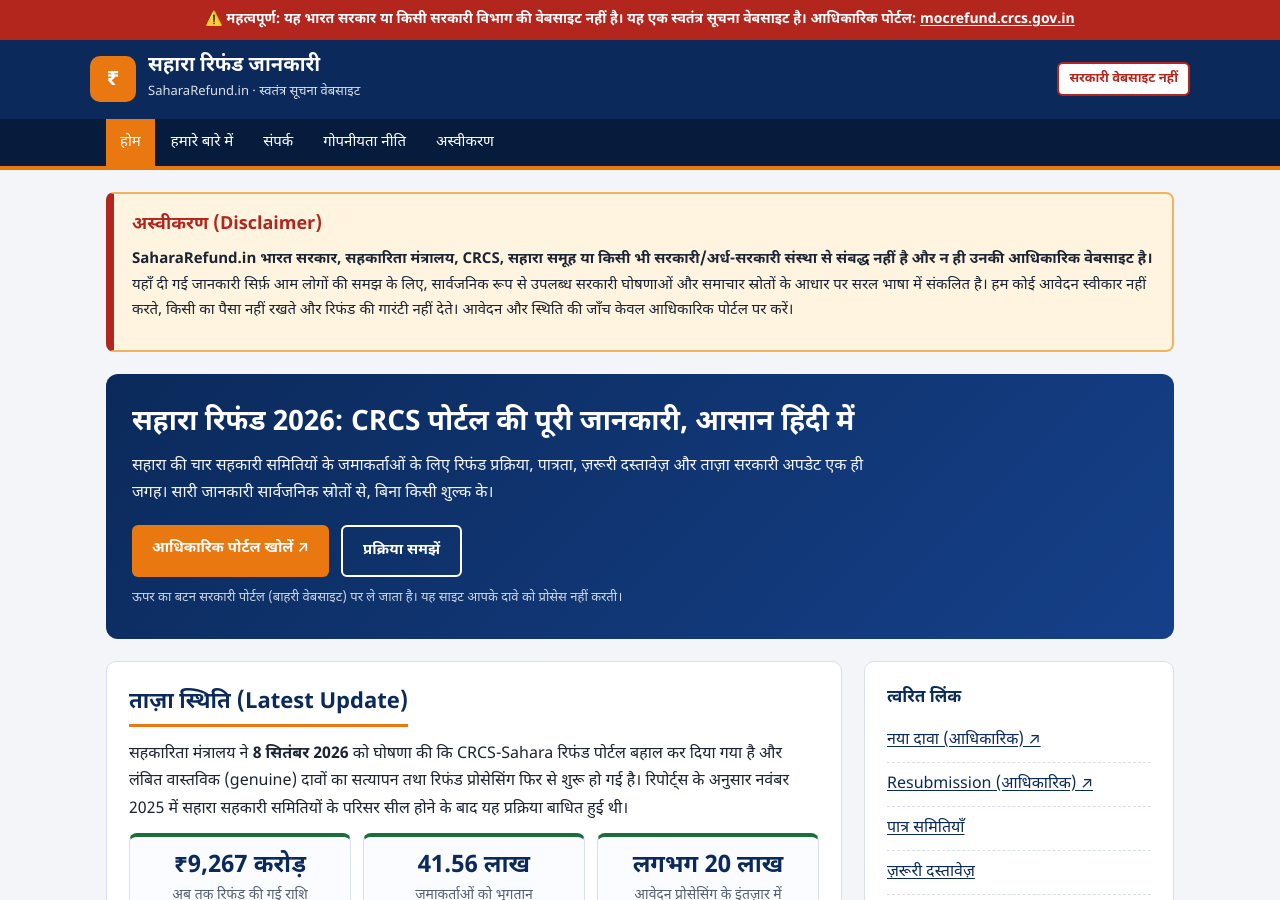
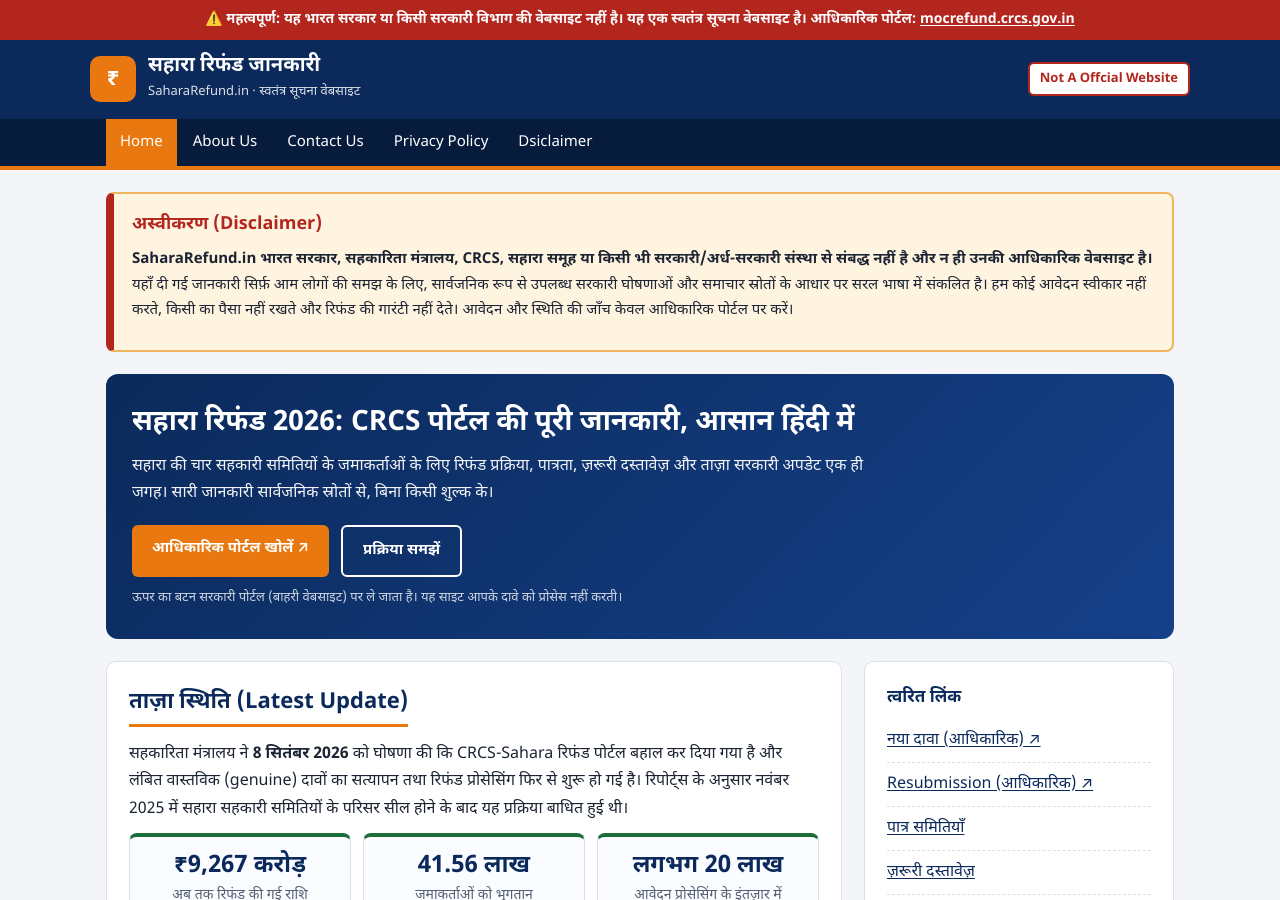
Before and after one commit to sahararefund/sahararefund, a Jekyll site: the page built from index.html, in a window 1280 px wide and 900 px high. Built offline with Jekyll 4.4.1, drawn with Linux system fonts in a browser that asks for light colours.

Commit message:
Update header.html

```diff
--- a/_includes/header.html
+++ b/_includes/header.html
@@ -11,16 +11,16 @@
         <span>SaharaRefund.in · स्वतंत्र सूचना वेबसाइट</span>
       </span>
     </a>
-    <span class="badge-unofficial">सरकारी वेबसाइट नहीं</span>
+    <span class="badge-unofficial">Not A Offcial Website</span>
   </div>
   <nav class="main" aria-label="मुख्य मेनू">
     <div class="wrap">
       <ul>
-        <li><a href="/"{% if page.url == '/' or page.url == '/index.html' %} class="active"{% endif %}>होम</a></li>
-        <li><a href="/about-us.html"{% if page.url == '/about-us.html' %} class="active"{% endif %}>हमारे बारे में</a></li>
-        <li><a href="/contact-us.html"{% if page.url == '/contact-us.html' %} class="active"{% endif %}>संपर्क</a></li>
-        <li><a href="/privacy-policy.html"{% if page.url == '/privacy-policy.html' %} class="active"{% endif %}>गोपनीयता नीति</a></li>
-        <li><a href="/disclaimer.html"{% if page.url == '/disclaimer.html' %} class="active"{% endif %}>अस्वीकरण</a></li>
+        <li><a href="/"{% if page.url == '/' or page.url == '/index.html' %} class="active"{% endif %}>Home</a></li>
+        <li><a href="/about-us.html"{% if page.url == '/about-us.html' %} class="active"{% endif %}>About Us</a></li>
+        <li><a href="/contact-us.html"{% if page.url == '/contact-us.html' %} class="active"{% endif %}>Contact Us</a></li>
+        <li><a href="/privacy-policy.html"{% if page.url == '/privacy-policy.html' %} class="active"{% endif %}>Privacy Policy</a></li>
+        <li><a href="/disclaimer.html"{% if page.url == '/disclaimer.html' %} class="active"{% endif %}>Dsiclaimer</a></li>
       </ul>
     </div>
   </nav>
```
